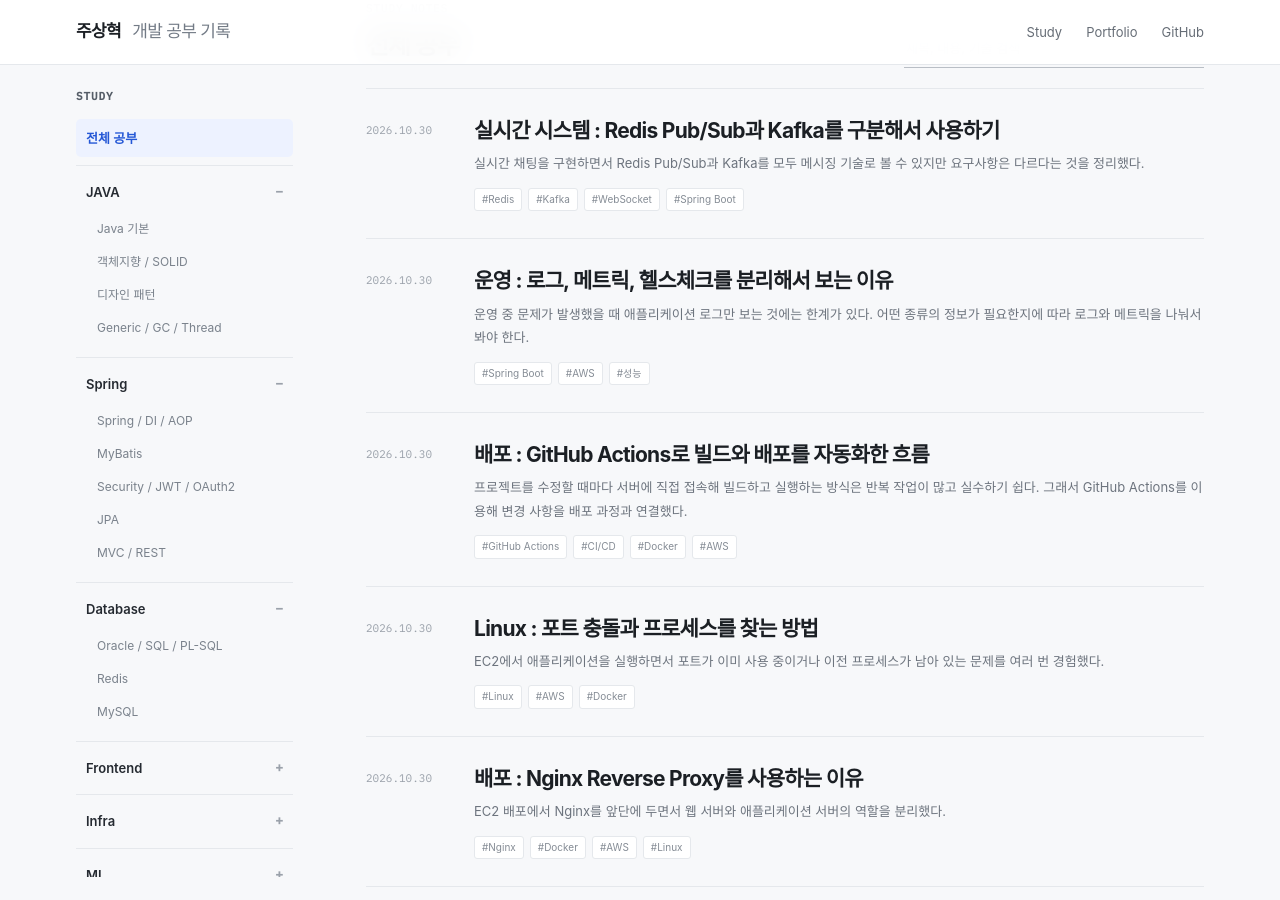
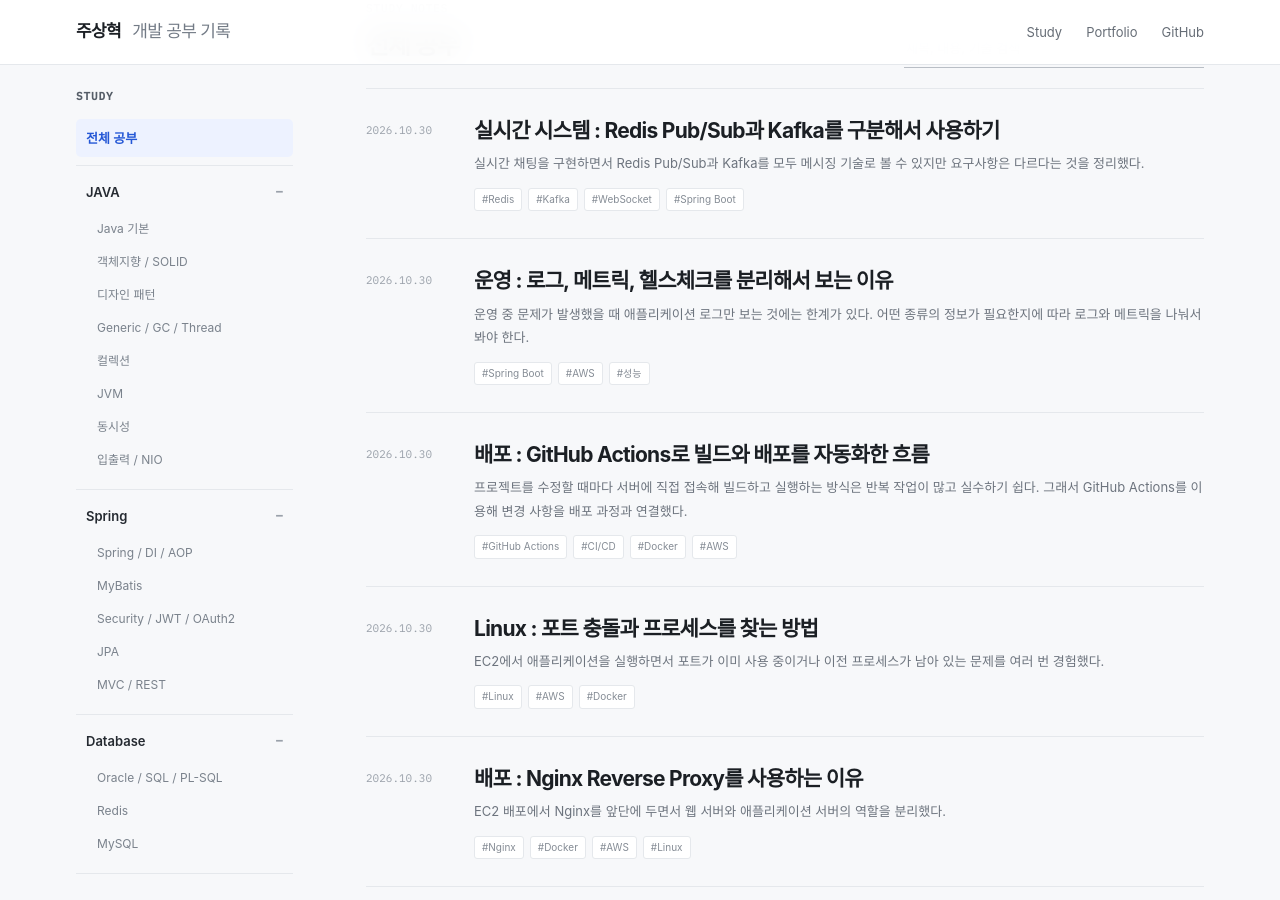
Before and after one commit to zuzusnasna/zuzusnasna.github.io, a Jekyll site: the page built from index.md, in a window 1280 px wide and 900 px high, scrolled down 403 px. Built offline with Jekyll 4.4.1, drawn with Linux system fonts in a browser that asks for light colours; some web fonts are replaced.

Commit message:
feat: expand JAVA study categories

```diff
--- a/_layouts/home.html
+++ b/_layouts/home.html
@@ -29,6 +29,10 @@ layout: default
         <button data-section="java-oop" type="button">객체지향 / SOLID</button>
         <button data-section="java-pattern" type="button">디자인 패턴</button>
         <button data-section="java-advanced" type="button">Generic / GC / Thread</button>
+        <button data-section="java-collections" type="button">컬렉션</button>
+        <button data-section="java-jvm" type="button">JVM</button>
+        <button data-section="java-concurrency" type="button">동시성</button>
+        <button data-section="java-io" type="button">입출력 / NIO</button>
       </div>
     </div>
 
@@ -133,6 +137,14 @@ layout: default
         {% assign classification = 'ml' %}{% assign parent_classification = 'ml' %}
       {% elsif haystack contains 'solid' or haystack contains 'oop' or haystack contains 'object' or haystack contains 'class' or haystack contains 'interface' or haystack contains 'overloading' or haystack contains 'overriding' or haystack contains 'inheritance' or haystack contains 'composition' or haystack contains 'coupling' or haystack contains 'cohesion' or haystack contains 'dip' or haystack contains '상속' or haystack contains '조합' or haystack contains '결합도' or haystack contains '응집도' or haystack contains '의존 역전' %}
         {% assign classification = 'java-oop' %}{% assign parent_classification = 'java' %}
+      {% elsif haystack contains 'collection' or haystack contains 'list' or haystack contains 'set' or haystack contains 'map' %}
+        {% assign classification = 'java-collections' %}{% assign parent_classification = 'java' %}
+      {% elsif haystack contains 'jvm' or haystack contains 'heap' or haystack contains 'metaspace' or haystack contains 'stack memory' %}
+        {% assign classification = 'java-jvm' %}{% assign parent_classification = 'java' %}
+      {% elsif haystack contains 'concurrency' or haystack contains 'synchronized' or haystack contains 'reentrantlock' or haystack contains 'executorservice' or haystack contains 'completablefuture' or haystack contains 'threadpool' %}
+        {% assign classification = 'java-concurrency' %}{% assign parent_classification = 'java' %}
+      {% elsif haystack contains 'inputstream' or haystack contains 'outputstream' or haystack contains 'filechannel' or haystack contains 'nio' or haystack contains ' i/o' %}
+        {% assign classification = 'java-io' %}{% assign parent_classification = 'java' %}
       {% elsif haystack contains 'generic' or haystack contains 'garbage collection' or haystack contains 'thread' or haystack contains 'serialization' %}
         {% assign classification = 'java-advanced' %}{% assign parent_classification = 'java' %}
       {% elsif haystack contains 'java' %}
@@ -161,7 +173,7 @@ layout: default
   const tagItems = [...document.querySelectorAll('.tag-search-item')];
 
   const labels = {
-    all:'전체 공부', java:'JAVA', 'java-core':'JAVA 기본', 'java-oop':'객체지향 / SOLID', 'java-pattern':'디자인 패턴', 'java-advanced':'Generic / GC / Thread',
+    all:'전체 공부', java:'JAVA', 'java-core':'JAVA 기본', 'java-oop':'객체지향 / SOLID', 'java-pattern':'디자인 패턴', 'java-advanced':'Generic / GC / Thread', 'java-collections':'컬렉션', 'java-jvm':'JVM', 'java-concurrency':'동시성', 'java-io':'입출력 / NIO',
     spring:'Spring', 'spring-core':'Spring / DI / AOP', 'spring-mybatis':'MyBatis', 'spring-security':'Security / JWT / OAuth2', 'spring-jpa':'JPA', 'spring-web':'MVC / REST',
     database:'Database', 'database-oracle':'Oracle / SQL / PL-SQL', 'database-redis':'Redis', 'database-mysql':'MySQL',
     frontend:'Frontend', 'frontend-html':'HTML / CSS / JavaScript', 'frontend-react':'React',
```
